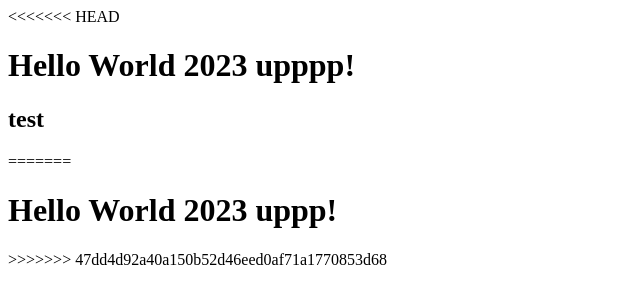
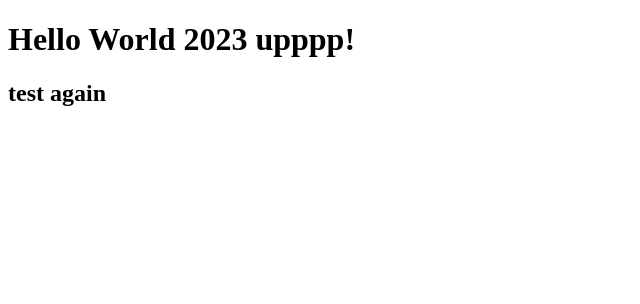
Before and after one commit to VolodymyrPylypchuk/landingWithSasha, a plain HTML site: page index.html in a window 1280 px wide. Shown: the whole page, without its empty margins (0-640 px from the left). Drawn offline with Linux system fonts and the light colour scheme.

Commit message:
clearing

```diff
--- a/index.html
+++ b/index.html
@@ -7,11 +7,9 @@
     <title>Document</title>
 </head>
 <body>
-<<<<<<< HEAD
+
     <h1>Hello World 2023 upppp!</h1>
-    <h2>test</h2>
-=======
-    <h1>Hello World 2023 uppp!</h1>
->>>>>>> 47dd4d92a40a150b52d46eed0af71a1770853d68
+    <h2>test again</h2>
+
 </body>
 </html>
```
